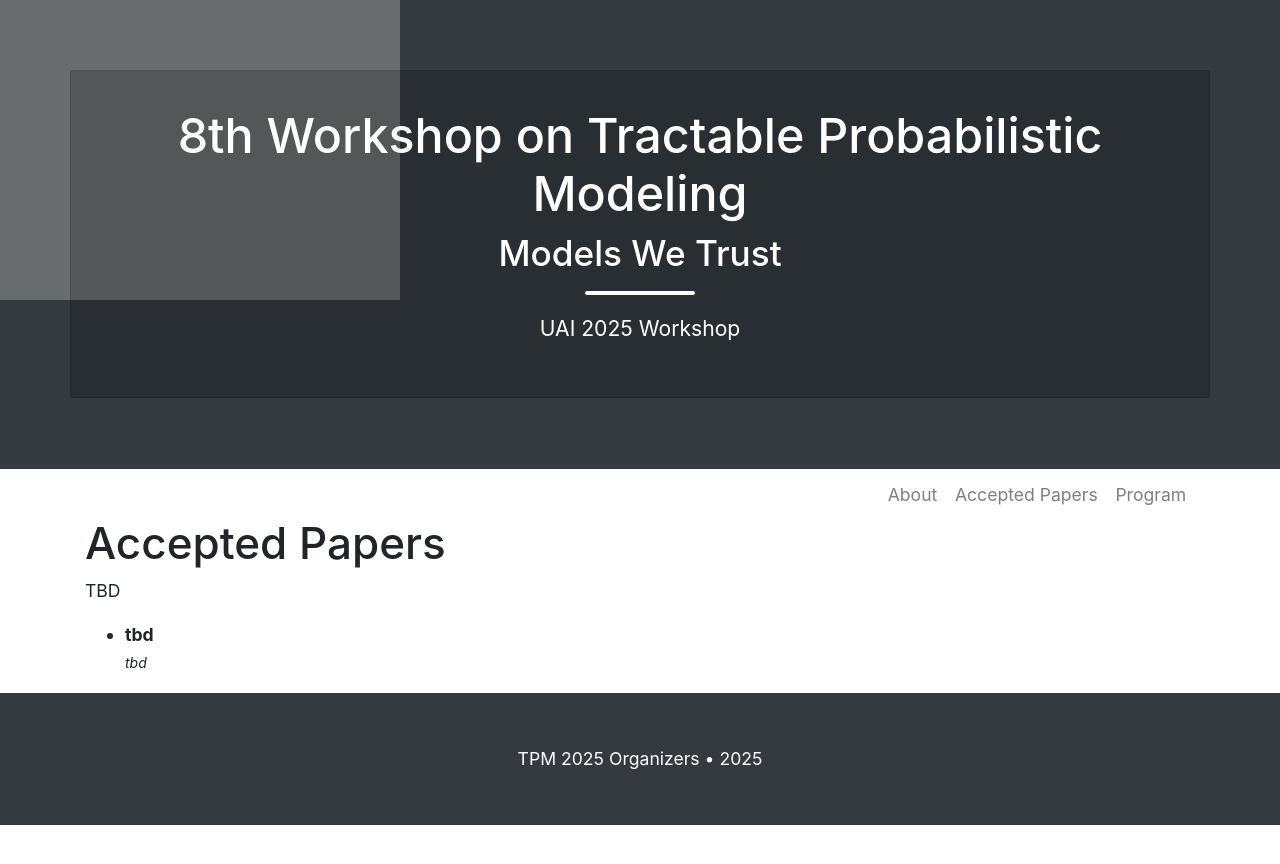
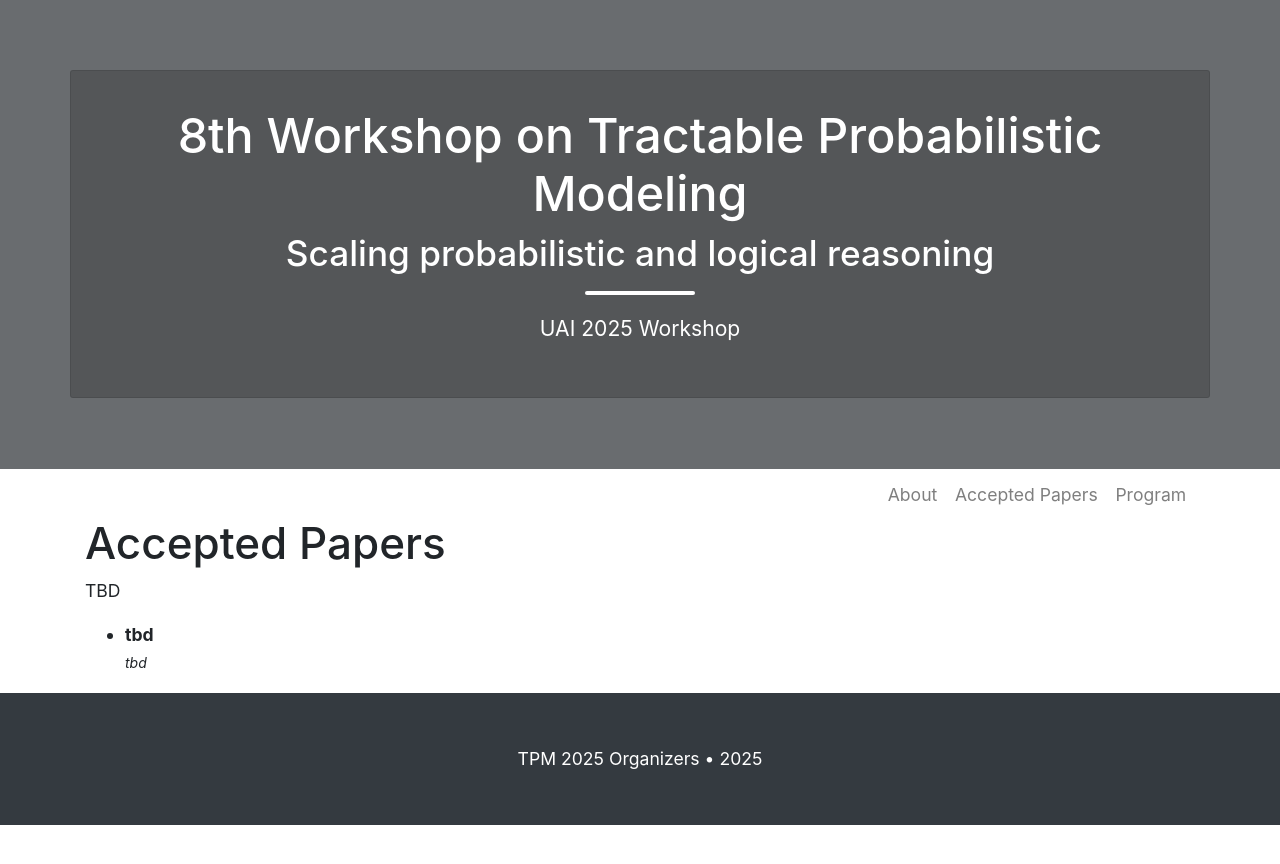
Before and after one commit to tractable-probabilistic-modeling/tpm2025, a Jekyll site: the page built from _pages/papers.md, in a window 1280 px wide. Shown: the top 864 px of the page. Built offline with Jekyll 4.4.1, drawn with Linux system fonts in a browser that asks for light colours.

Commit message:
Update images and tagline

```diff
--- a/_config.yml
+++ b/_config.yml
@@ -14,7 +14,7 @@ exclude:
   - .sass-cache
 
 title: "8th Workshop on Tractable Probabilistic Modeling"
-subtitle: "Models We Trust"
+subtitle: "Scaling probabilistic and logical reasoning"
 conference: "[UAI 2025 Workshop](https://www.auai.org/uai2025/)"
 
 shorttitle: "TPM Workshop @ UAI 2025"
--- a/_includes/header.html
+++ b/_includes/header.html
@@ -4,7 +4,7 @@
 <div class="jumbotron jumbotron-fluid bg-dark banner">
 
   <div class="jumbotron-background">
-    <img src="{{ site.baseurl }}/assets/background.png" />
+    <img src="{{ site.baseurl }}/assets/background.jpg" />
   </div>
 
   <div class="container text-white">
--- a/assets/css/styles.scss
+++ b/assets/css/styles.scss
@@ -69,6 +69,12 @@ hr.small {
     width: 100%;
     height: 100%;
     opacity: 0.5;
+}
+
+.jumbotron-background img {
+    width: 100%;
+    height: 100%;
+    object-fit: cover;
 }
 
 img.blur {
```
Also changed, not shown: assets/preview.png, assets/tpm2024-template/barcelona.jpg (deleted), 3 other files.
